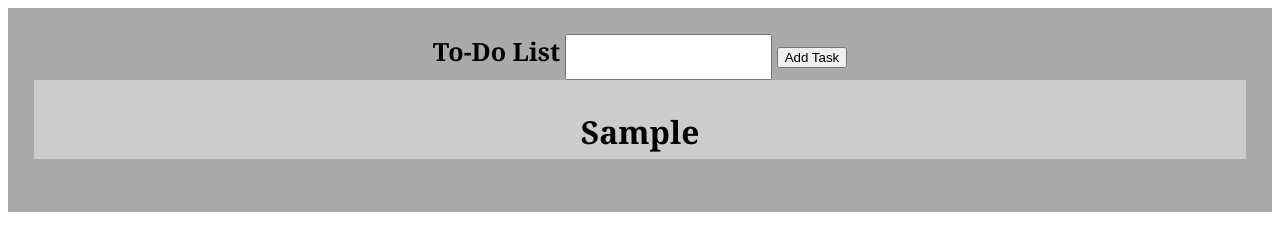
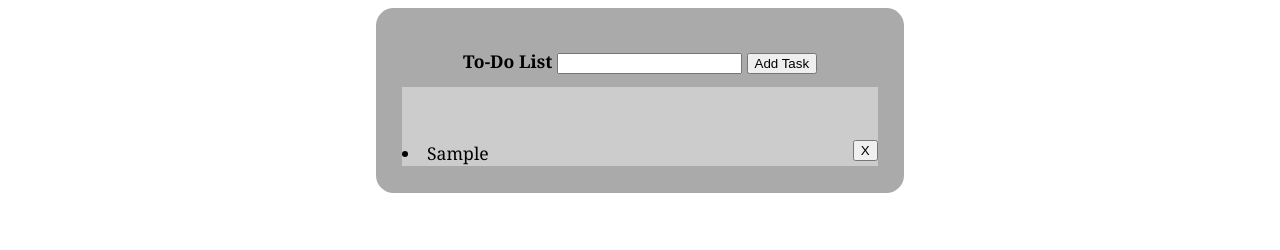
Before and after one commit to ahmedzein/dsn1676-assignment-5, a plain HTML site: page index.html in a window 1280 px wide. Both pictures are taken after typing "Sample" into the empty fields and a click on the button "Add Task". Drawn offline with nearby package versions, Linux system fonts and the light colour scheme.

Commit message:
classes and js
changed the names of classes
rearranged the js code
changed from an h1 to li
added delete button

```diff
--- a/css/main.css
+++ b/css/main.css
@@ -18,14 +18,24 @@ html {
     box-sizing: inherit;
 }
 
-.bird {
+.box {
     background-color: #aaa;
+    margin: 0 auto;
+    border-radius: 1em;
+    max-width: 30em;
+    padding: 1.5rem;
 }
 
 .list {
     background-color: #ccc;
+    text-decoration: none;
 }
 
-.js-highlight {
+.js-done {
     color: #eee;
+    text-decoration: line-through;
 }
+
+.finished {
+    float: right;
+}
--- a/index.html
+++ b/index.html
@@ -9,14 +9,16 @@
     </head>
 <body>
 
-    <div class="bird island text-center">
-        <form class="">
-            <label for="list-item" class="bold tera">To-Do List</label>
-            <input id="list-item" class="island-1-2">
+    <div class="box">
+        <form method="post" action="#" class="text-center island-1-2">
+            <label for="list-item" class="bold">To-Do List</label>
+            <input id="list-item" class="">
             <button type="submit">Add Task</button>
         </form>
 
-        <div class="task list pad-t"></div>
+        <div class="task list pad-t">
+            <ol class=""></ol>
+        </div>
 
     </div>
     <script src="http://cdnjs.cloudflare.com/ajax/libs/jquery/2.1.3/jquery.min.js"></script>
--- a/js/main.js
+++ b/js/main.js
@@ -1,19 +1,25 @@
 var $form = $('form');
 var $input = $('#list-item');
 var $theTask = $('.task');
-var $currentTask = $('#task');
+
 
 $form.on('submit', function(eventObject) {
     eventObject.preventDefault();
 
-    var $theH1 = $('<h1>');
-    $theH1.html($input.val());
+    var $theLi = $('<li>').html($input.val());
 
-    $theTask.append($theH1);
+    var $done =$('<button class="finished">X</button>')
 
-    $input.val('');
+$done.on('click', function () {
+    $theLi.remove('li');
 });
 
-$theTask.on('click', 'h1' , function () {
-   $(this).addClass('js-highlight');
+$theTask.on('click', 'li' , function () {
+   $(this).addClass('js-done');
 });
+
+    $theLi.append($done);
+    $theTask.append($theLi);
+    $input.val('');
+
+ });
```
